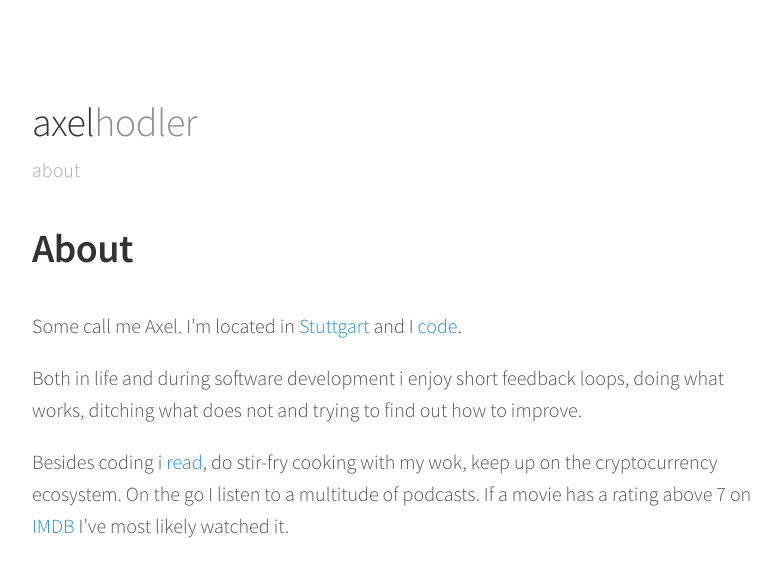
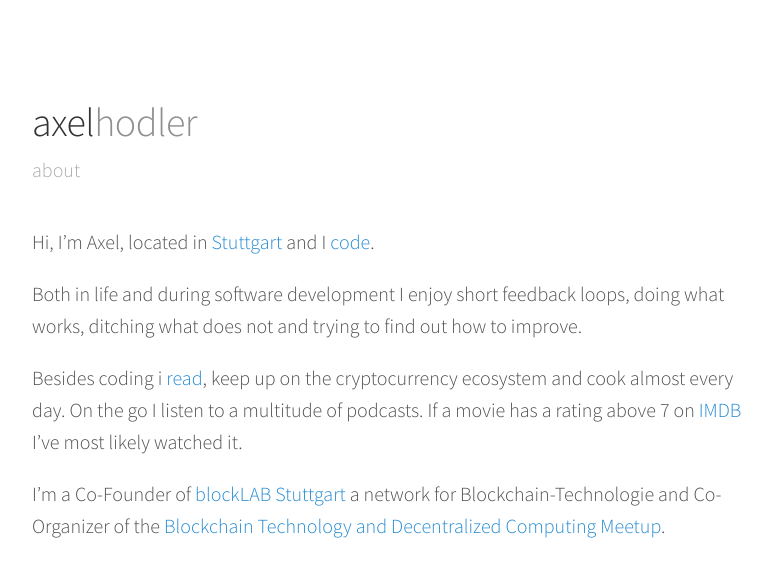
Before and after one commit to schlegde/schlegel.github.io, a Jekyll site: the page built from about.md, in a window 1280 px wide. Shown: the top 577 px of the page, without its empty margins (248-1029 px from the left). Built offline with Jekyll 4.4.1, drawn with Linux system fonts in a browser that asks for light colours.

Commit message:
overhaul about page

```diff
--- a/_layouts/page.html
+++ b/_layouts/page.html
@@ -1,7 +1,6 @@
 ---
 layout: default
 ---
-<div class="content page">
-  <h1 class="page-title">{{ page.title }}</h1>
+<div class="content post">
   {{ content }}
 </div>
--- a/about.md
+++ b/about.md
@@ -1,9 +1,12 @@
 ---
 title: About
+layout: page
 permalink: /about/
 ---
-Some call me Axel. I'm located in [Stuttgart](http://en.wikipedia.org/wiki/Stuttgart) and I [code](https://github.com/axelhodler).
+Hi, I'm Axel, located in [Stuttgart](http://en.wikipedia.org/wiki/Stuttgart) and I [code](https://github.com/axelhodler).
 
-Both in life and during software development i enjoy short feedback loops, doing what works, ditching what does not and trying to find out how to improve.
+Both in life and during software development I enjoy short feedback loops, doing what works, ditching what does not and trying to find out how to improve.
 
-Besides coding i [read](https://www.goodreads.com/user/show/17724008-xorrr), do stir-fry cooking with my wok, keep up on the cryptocurrency ecosystem. On the go I listen to a multitude of podcasts. If a movie has a rating above 7 on [IMDB](http://www.imdb.com/) I've most likely watched it.
+Besides coding i [read](https://www.goodreads.com/user/show/17724008-xorrr), keep up on the cryptocurrency ecosystem and cook almost every day. On the go I listen to a multitude of podcasts. If a movie has a rating above 7 on [IMDB](http://www.imdb.com/) I've most likely watched it.
+
+I'm a Co-Founder of [blockLAB Stuttgart](http://blocklab.de/) a network for Blockchain-Technologie and Co-Organizer of the [Blockchain Technology and Decentralized Computing Meetup](https://www.meetup.com/blockchain_technology/).
--- a/style.scss
+++ b/style.scss
@@ -331,12 +331,6 @@ tbody tr:nth-child(odd) th {
 
 }
 
-.page {
-  &-title {
-    margin-bottom: 2rem;
-  }
-}
-
 .post {
   &-title {
     margin-bottom: .25rem;
```
